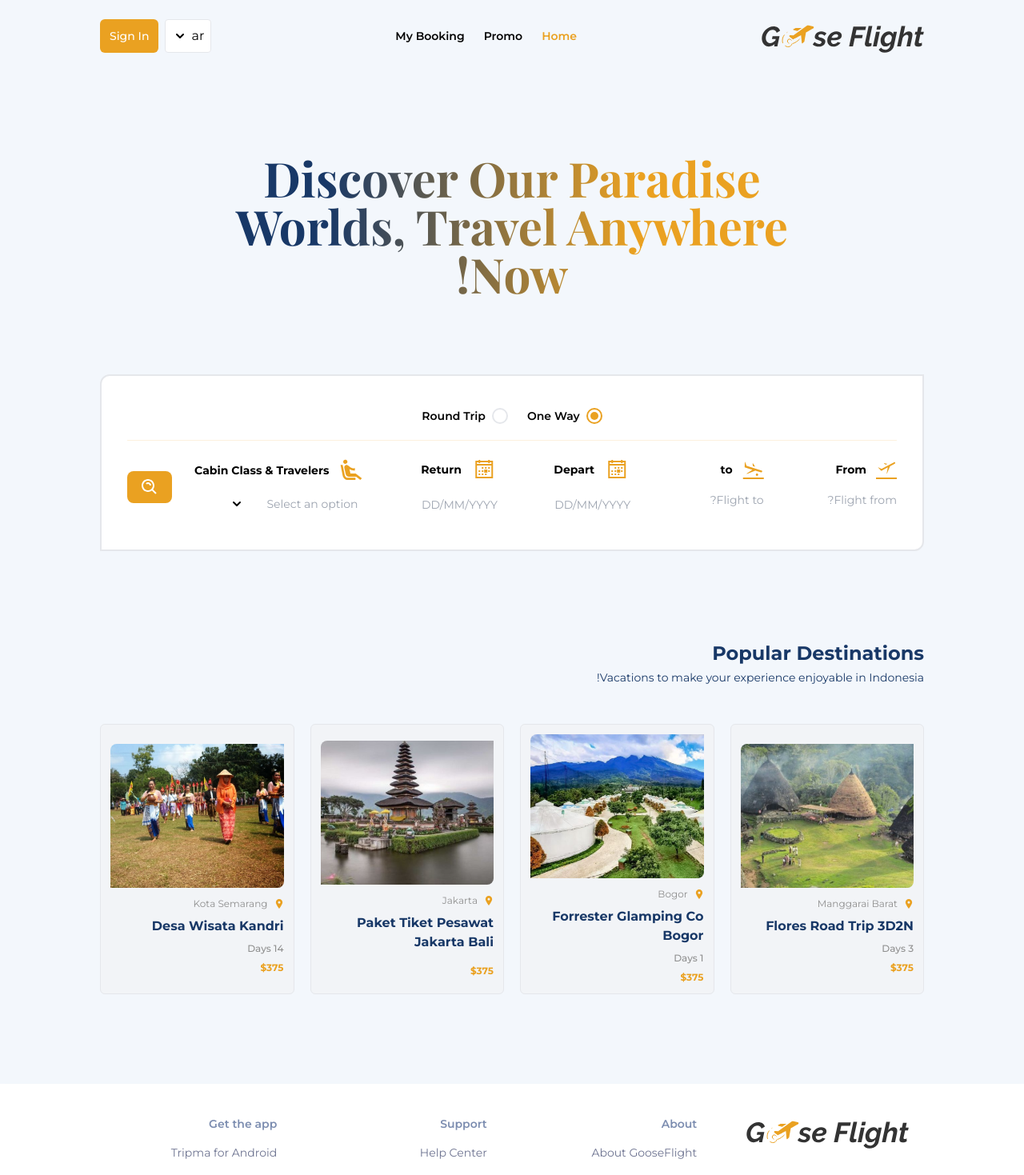
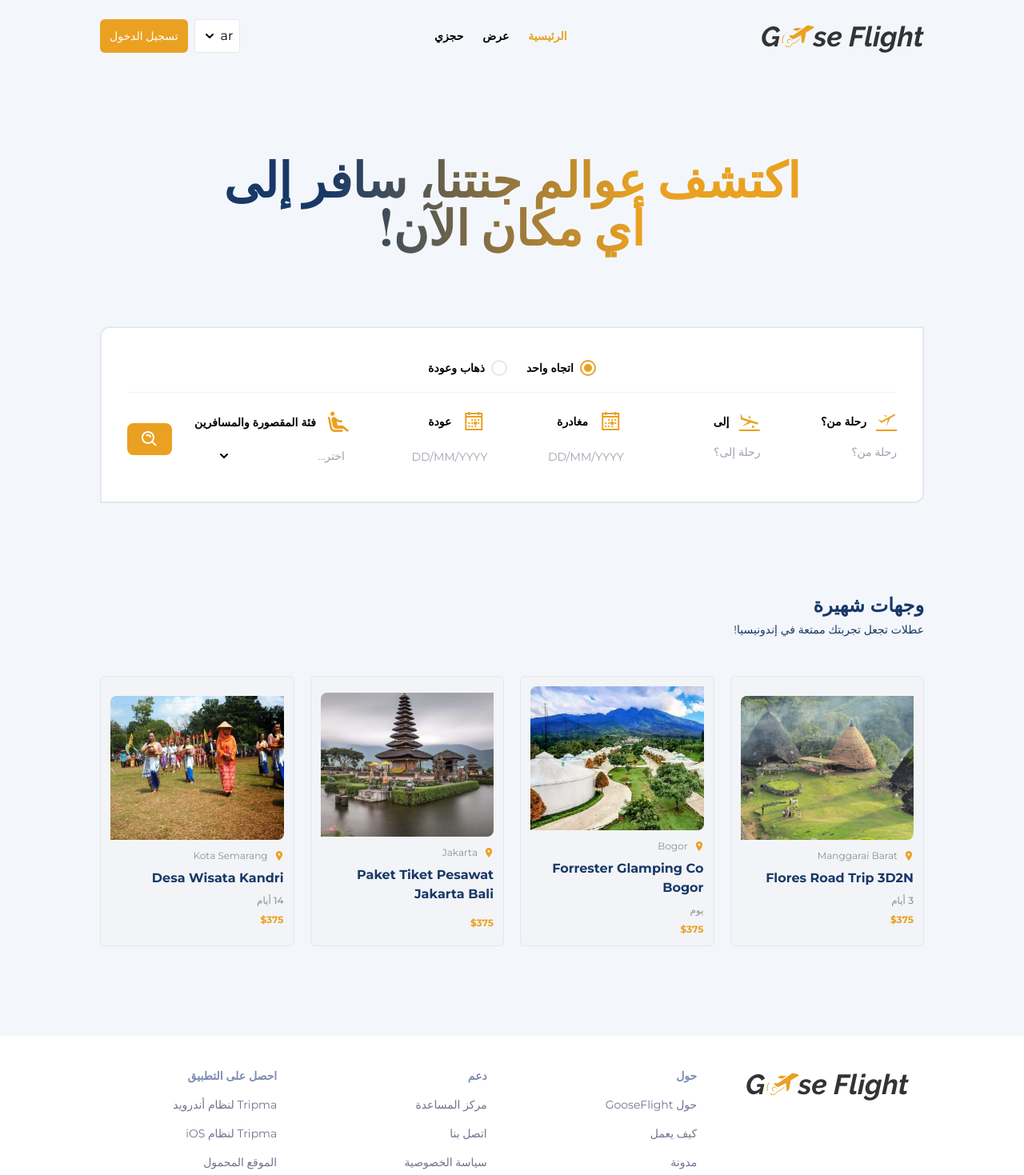
Before and after one commit to MustafaSaied97/travel-agency-app, a Nuxt app: page / in a window 1280 px wide. Shown: the top 1469 px of the page at 80% size. Built offline with nearby package versions, Linux system fonts and the light colour scheme.

Commit message:
translate whole app to ar

```diff
--- a/components/AppFooter .vue
+++ b/components/AppFooter .vue
@@ -42,28 +42,40 @@
 </template>
 
 <script setup>
-import { MainLogoIcon, BurgerMenuIcon, CloseMenuIcon } from "@/assets/icons"
-const sections = [
+import { MainLogoIcon } from "@/assets/icons"
+import { computed } from "vue"
+import { useI18n } from "vue-i18n"
+const { t } = useI18n()
+const sections = computed(() => [
     {
-        title: "About",
-        subSections: ["About GooseFlight", "How it works", "Blog", "Forum"],
-    },
-    {
-        title: "Support",
+        title: t("about"),
         subSections: [
-            "Help Center",
-            "Contact us",
-            "Privacy policy",
-            "Trust and safety",
-            "Accessibility",
-            "Terms of service",
+            t("about_gooseflight"),
+            t("how_it_works"),
+            t("blog"),
+            t("forum"),
         ],
     },
     {
-        title: "Get the app",
-        subSections: ["Tripma for Android", "Tripma for iOS", "Mobile site"],
+        title: t("support"),
+        subSections: [
+            t("help_center"),
+            t("contact_us"),
+            t("privacy_policy"),
+            t("trust_and_safety"),
+            t("accessibility"),
+            t("terms_of_service"),
+        ],
     },
-]
+    {
+        title: t("get_the_app"),
+        subSections: [
+            t("tripma_for_android"),
+            t("tripma_for_ios"),
+            t("mobile_site"),
+        ],
+    },
+])
 </script>
 
 <style scoped>
--- a/components/AppHeader .vue
+++ b/components/AppHeader .vue
@@ -22,7 +22,7 @@
                 <button
                     class="text-nowrap rounded-md bg-[--primary-clr] px-3 py-2 text-sm font-medium text-white"
                 >
-                    Sign In
+                    {{ $t("sign_in") }}
                 </button>
             </div>
             <button @click="onOpenSidebar" class="block lg:hidden">
@@ -66,15 +66,18 @@
 import LocaleSwitcher from "./LocaleSwitcher.vue"
 import { MainLogoIcon, BurgerMenuIcon, CloseMenuIcon } from "@/assets/icons"
 import { useScroll } from "@/composables/useScroll" // Import the composable
+import { useTemplateRef, computed } from "vue"
+import { useI18n } from "vue-i18n"
 
-import { useTemplateRef, onMounted } from "vue"
+const { t } = useI18n()
+
 const { isScrolled } = useScroll() // Use the composable to get isScrolled
 
-const sections = [
-    { text: "Home", path: "/" },
-    { text: "Promo", path: "" },
-    { text: "My Booking", path: "" },
-]
+const sections = computed(() => [
+    { text: t("home"), path: "/" },
+    { text: t("promo"), path: "" },
+    { text: t("my_booking"), path: "" },
+])
 const sidebarRef = useTemplateRef("sidebarRef")
 const isSidebarOpen = ref(false)
 const onOpenSidebar = () => {
--- a/components/BlogSection/BlogCard.vue
+++ b/components/BlogSection/BlogCard.vue
@@ -3,7 +3,7 @@
         class="flex w-full max-w-[296px] flex-col justify-center rounded-md border bg-[#F0F0F073] p-3 hover:border-[--primary-clr] hover:bg-[--primary-clr-5]"
     >
         <picture
-            class="relative flex sm:h-[180px] h-[150px] items-center justify-center overflow-hidden rounded-br-lg rounded-tl-lg"
+            class="relative flex h-[150px] items-center justify-center overflow-hidden rounded-br-lg rounded-tl-lg sm:h-[180px]"
         >
             <img
                 :src="destinationData.image"
@@ -15,7 +15,7 @@
                 class="h-[calc(100%+40px)] w-[calc(100%+40px)] scale-110 object-cover object-top transition-transform duration-200 hover:scale-125"
             />
         </picture>
-        <div class="flex flex-col gap-y-2 mt-3">
+        <div class="mt-3 flex flex-col gap-y-2">
             <p
                 class="flex items-center justify-start gap-2 text-xs text-[#8F8F8F]"
             >
@@ -25,7 +25,11 @@
                 {{ destinationData.trip }}
             </h2>
             <p class="text-xs font-medium text-[#8F8F8F]">
-                {{ destinationData.duration }}
+                {{
+                    destinationData.duration
+                        ? $t("day", destinationData.duration)
+                        : ""
+                }}
             </p>
             <p class="text-xs font-bold text-[--primary-clr]">
                 {{ destinationData.price }}
--- a/components/BlogSection/index.vue
+++ b/components/BlogSection/index.vue
@@ -4,10 +4,10 @@
             <h2
                 class="text-lg font-[700] text-[--secondary-clr] sm:text-xl md:text-2xl"
             >
-                Popular Destinations
+                {{ $t("popular_destinations") }}
             </h2>
             <p class="text-xs text-[--secondary-clr] sm:text-sm">
-                Vacations to make your experience enjoyable in Indonesia!
+                {{ $t("vacations_to_enjoy_indonesia") }}
             </p>
         </div>
         <ul class="blog-container">
@@ -28,28 +28,28 @@ const destinations = [
     {
         destination: "Manggarai Barat",
         trip: "Flores Road Trip 3D2N",
-        duration: "3 Days",
+        duration: 3,
         price: "$375",
         image: ManggaraiBaratImg,
     },
     {
         destination: "Bogor",
         trip: "Forrester Glamping Co Bogor",
-        duration: "1 Days",
+        duration: 1,
         price: "$375",
         image: BogorImg,
     },
     {
         destination: "Jakarta",
         trip: "Paket Tiket Pesawat Jakarta Bali",
-        duration: "",
+        duration: 0,
         price: "$375",
         image: JakartaImg,
     },
     {
         destination: "Kota Semarang",
         trip: "Desa Wisata Kandri",
-        duration: "14 Days",
+        duration: 14,
         price: "$375",
         image: KotaSemarangImg,
     },
--- a/components/BookingFormSection/index.vue
+++ b/components/BookingFormSection/index.vue
@@ -33,13 +33,13 @@
                     class="flex gap-3 text-sm font-bold hover:cursor-pointer"
                 >
                     <PlaneTakeOffIcon />
-                    From
+                    {{ $t("flight_from") }}
                 </label>
                 <input
                     type="text"
                     id="from"
                     class="w-full border-b-2 border-transparent pb-1 text-sm outline-none hover:border-[--primary-clr] focus:border-[--primary-clr]"
-                    placeholder="Flight from?"
+                    :placeholder="$t('flight_from')"
                     v-model="formData.form"
                 />
             </fieldset>
@@ -49,28 +49,28 @@
                     class="flex gap-3 text-sm font-bold hover:cursor-pointer"
                 >
                     <PlaneLandingIcon />
-                    to
+                    {{ $t("to") }}
                 </label>
                 <input
                     type="text"
                     id="to"
                     class="w-full border-b-2 border-transparent pb-1 text-sm outline-none hover:border-[--primary-clr] focus:border-[--primary-clr]"
-                    placeholder="Flight to?"
+                    :placeholder="$t('flight_to')"
                     v-model="formData.to"
                 />
             </fieldset>
 
             <fieldset class="flex w-full flex-col items-start gap-4 sm:flex-1">
                 <label
-                    for="Depart"
+                    for="depart"
                     class="flex items-center gap-3 text-sm font-bold hover:cursor-pointer"
                 >
                     <CalendarIcon />
-                    Depart
+                    {{ $t("depart") }}
                 </label>
                 <DatePicker
                     v-model="formData.Depart"
-                    name="Depart"
+                    :name="$t('depart')"
                     :minDate="todayDate"
                     :maxDate="formData.Return"
                     :placeholder="'DD/MM/YYYY'"
@@ -80,15 +80,15 @@
             </fieldset>
             <fieldset class="flex w-full flex-col items-start gap-4 sm:flex-1">
                 <label
-                    for="Return"
+                    for="return"
                     class="flex items-center gap-3 text-sm font-bold hover:cursor-pointer"
                 >
                     <CalendarIcon />
-                    Return
+                    {{ $t("return") }}
                 </label>
                 <DatePicker
                     v-model="formData.Return"
-                    name="Return"
+                    name="return"
                     :minDate="formData?.Depart || todayDate"
                     :placeholder="'DD/MM/YYYY'"
                     returnedDateFormat="YYYY-MM-DD"
@@ -97,11 +97,11 @@
             </fieldset>
             <fieldset class="flex w-full flex-col items-start gap-4 sm:flex-1">
                 <label
-                    for="Return"
-                    class="flex items-center gap-3 text-xs text-nowrap font-bold hover:cursor-pointer sm:text-sm"
+                    for="CabinInfo"
+                    class="flex items-center gap-3 text-nowrap text-xs font-bold hover:cursor-pointer sm:text-sm"
                 >
                     <CabinIcon />
-                    Cabin Class & Travelers
+                    {{ $t("cabin_class_and_travelers") }}
                 </label>
                 <CustomSelect
                     v-model="formData.CabinInfo"
@@ -127,7 +127,7 @@
 </template>
 
 <script setup>
-import { ref, reactive } from "vue"
+import { computed, reactive } from "vue"
 import DatePicker from "./DatePicker.vue"
 import moment from "moment"
 import { CustomSelect } from "@/components"
@@ -139,15 +139,17 @@ import {
     CabinIcon,
     PeopleIcon,
 } from "@/assets/icons"
-const tripTypes = [
-    { type: "one-way", label: "One Way" },
-    { type: "round-trip", label: "Round Trip" },
-]
-const CabinInfoOptions = [
-    { label: "1 adult, Economy", value: "1,economy" },
-    { label: "2 adult, Class", value: "2,class" },
-    { label: "2 adult, Economy", value: "2,economy" },
-]
+import { useI18n } from "vue-i18n"
+const { t } = useI18n()
+const tripTypes = computed(() => [
+    { type: "one-way", label: t("one_way") },
+    { type: "round-trip", label: t("round_trip") },
+])
+const CabinInfoOptions = computed(() => [
+    { label: `1 ${t("adult")}, ${t("economy")}`, value: "1,economy" },
+    { label: `2 ${t("adult")}, ${t("class")}`, value: "2,class" },
+    { label: `2 ${t("adult")}, ${t("economy")}`, value: "2,economy" },
+])
 const todayDate = moment().format("YYYY-MM-DD")
 const formData = reactive({
     tripType: "one-way",
--- a/components/ui/CustomSelect .vue
+++ b/components/ui/CustomSelect .vue
@@ -11,7 +11,7 @@
             @click="toggleDropdown"
         >
             <span v-if="selectedLabel">{{ selectedLabel }}</span>
-            <span v-else class="text-gray-400">{{ placeholder }}</span>
+            <span v-else class="text-gray-400">{{ localizedPlaceholder }}</span>
 
             <span
                 :class="{ 'rotate-180': isOpen }"
@@ -65,8 +65,10 @@
 </template>
 
 <script setup>
-import { ref } from "vue"
+import { ref, computed } from "vue"
 import { twMerge } from "tailwind-merge"
+import { useI18n } from "vue-i18n"
+const { t } = useI18n()
 const props = defineProps({
     options: {
         type: Array,
@@ -78,7 +80,7 @@ const props = defineProps({
     },
     placeholder: {
         type: String,
-        default: "Select an option",
+        default: "",
     },
     className: {
         type: String,
@@ -89,7 +91,9 @@ const props = defineProps({
         default: "",
     },
 })
-
+const localizedPlaceholder = computed(() => {
+    return props.placeholder || t("choose")
+})
 const emit = defineEmits(["update:modelValue"])
 
 const isOpen = ref(false)
--- a/locales/ar.json
+++ b/locales/ar.json
@@ -1,3 +1,39 @@
 {
-    "hello":"مرحبا  {name}"
+    "discover_paradise_worlds": "اكتشف عوالم جنتنا، سافر إلى أي مكان الآن!",
+    "sign_in": "تسجيل الدخول",
+    "home": "الرئيسية",
+    "promo": "عرض",
+    "my_booking": "حجزي",
+    "about": "حول",
+    "about_gooseflight": "حول GooseFlight ",
+    "how_it_works": "كيف يعمل",
+    "blog": "مدونة",
+    "forum": "منتدى",
+    "support": "دعم",
+    "help_center": "مركز المساعدة",
+    "contact_us": "اتصل بنا",
+    "privacy_policy": "سياسة الخصوصية",
+    "trust_and_safety": "الثقة والأمان",
+    "accessibility": "إمكانية الوصول",
+    "terms_of_service": "شروط الخدمة",
+    "get_the_app": "احصل على التطبيق",
+    "tripma_for_android": "Tripma لنظام أندرويد",
+    "tripma_for_ios": "Tripma لنظام iOS",
+    "mobile_site": "الموقع المحمول",
+    "popular_destinations": "وجهات شهيرة",
+    "vacations_to_enjoy_indonesia": "عطلات تجعل تجربتك ممتعة في إندونيسيا!",
+    "day": "يوم | {count} أيام",
+    "cabin_class_and_travelers": "فئة المقصورة والمسافرين",
+    "return": "عودة",
+    "depart": "مغادرة",
+    "to": "إلى",
+    "flight_from": "رحلة من؟",
+    "flight_to": "رحلة إلى؟",
+    "one_way": "اتجاه واحد",
+    "round_trip": "ذهاب وعودة",
+    "economy": "اقتصادي",
+    "class": "درجة",
+    "adult": "بالغ",
+"choose": "اختر..."
+
 }
--- a/pages/index.vue
+++ b/pages/index.vue
@@ -3,7 +3,7 @@
         <h1
             class="text-gradient mx-auto pb-24 pt-48 text-center font-[PlayfairDisplay] text-2xl font-bold sm:w-[75%] sm:text-4xl lg:text-6xl"
         >
-            Discover Our Paradise Worlds, Travel Anywhere Now!
+            {{ $t("discover_paradise_worlds") }}
         </h1>
 
         <BookingFormSection />
@@ -13,6 +13,9 @@
 
 <script setup>
 import { BookingFormSection, BlogSection } from "@/components"
+import { useI18n } from 'vue-i18n';
+const { t} = useI18n();
+// console.log('discover_paradise_worlds',t("discover_paradise_worlds"));
 
 definePageMeta({
     layout: "default",
@@ -23,6 +26,10 @@ definePageMeta({
     color: transparent;
     background-clip: text;
     -webkit-background-clip: text;
-    background-image: linear-gradient(to right, var(--secondary-clr) 20%, var(--primary-clr) 70%);
+    background-image: linear-gradient(
+        to right,
+        var(--secondary-clr) 20%,
+        var(--primary-clr) 70%
+    );
 }
 </style>
```
Also changed, not shown: locales/en.json (+38 -1 lines).
